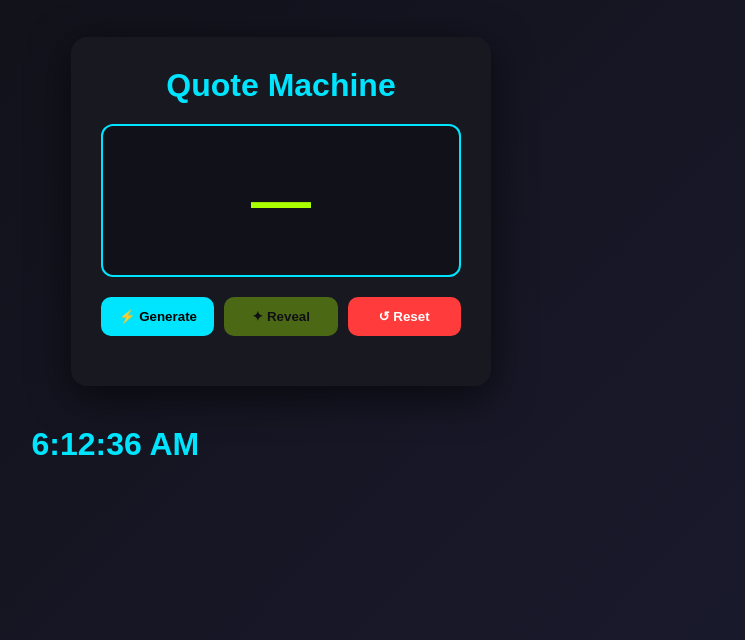
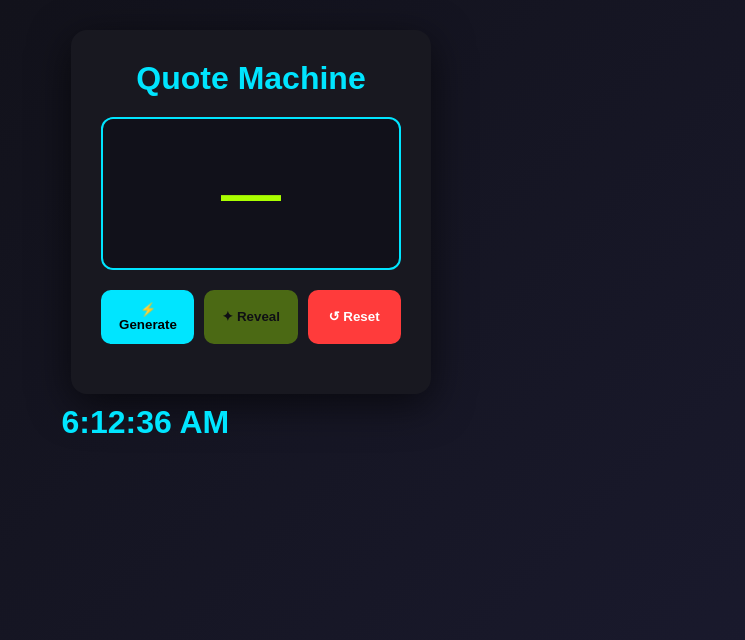
Before and after one commit to sanjayraj23560-byte/NumGen-Quote, a React (Create React App) app: page / in a window 1280 px wide. Shown: the part 160-800 px from the top of the page, without its empty margins (399-1144 px from the left). Built offline with nearby package versions, Linux system fonts and the light colour scheme.

Commit message:
Version 2.1

```diff
--- a/src/index.css
+++ b/src/index.css
@@ -16,7 +16,7 @@ body {
 
 /* ── Container ── */
 .container {
-  margin: 40px;
+  margin :10px;
   max-width: 420px;
   width: 100%;
   padding: 30px;
```
